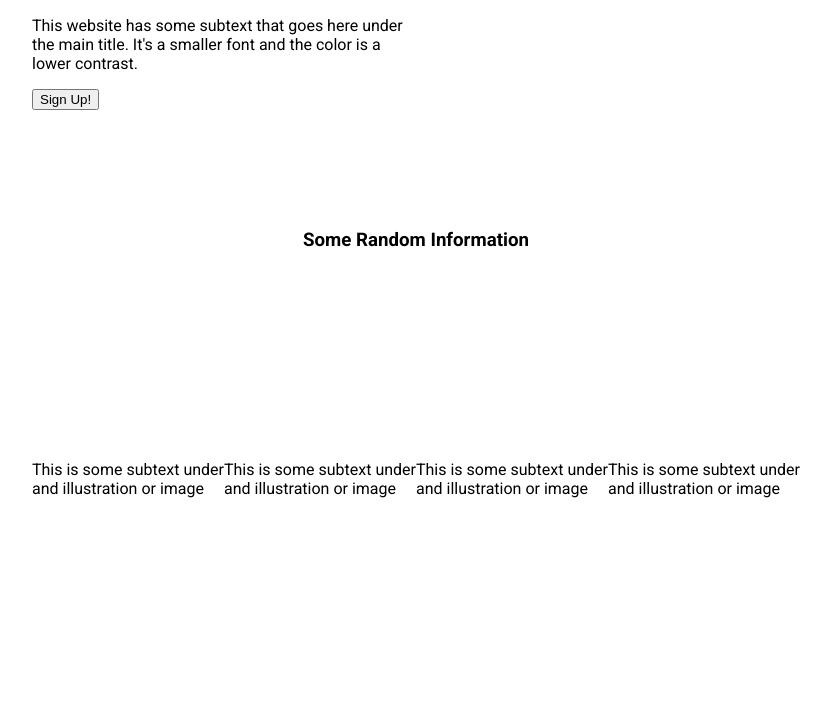
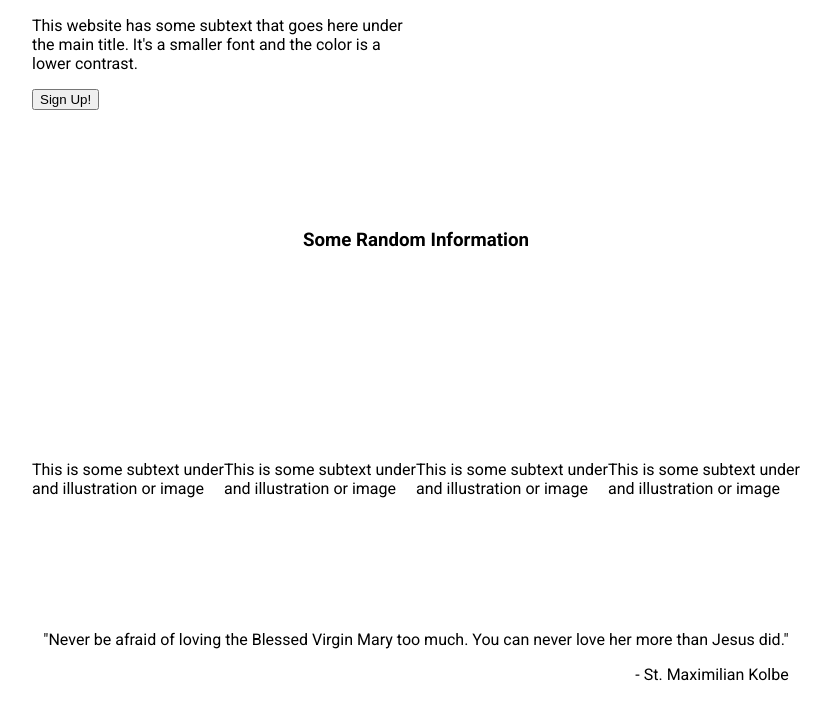
Before and after one commit to KingFryRice/landing-page, a plain HTML site: page index.html in a window 1280 px wide. Shown: the part 182-902 px from the top of the page, without its empty margins (224-1055 px from the left). Before the commit the page ends 800 px from the top, so only its background shows below. Drawn offline with Linux system fonts and the light colour scheme.

Commit message:
Flex structure quote section

```diff
--- a/index.html
+++ b/index.html
@@ -48,5 +48,12 @@
         </div>
     </section>
 
+    <section class="quote">
+        <div class="container">
+            <p class="text">"Never be afraid of loving the Blessed Virgin Mary too much. You can never love her more than Jesus did."</p>
+            <div class="author">- St. Maximilian Kolbe</div>
+        </div>
+    </section>
+
 </body>
 </html>
--- a/style.css
+++ b/style.css
@@ -85,7 +85,27 @@ body {
 
 /* Quote Section Structure */
 
+.quote {
+    margin: 50px 0;
+    display: flex;
+    flex-direction: column;
+    align-items: center;
+}
 
+.quote .container {
+    display: flex;
+    flex-direction: column;
+    align-items: center;
+    flex-wrap: wrap;
+}
+
+.quote .container .text {
+    flex-wrap: wrap;
+}
+
+.quote .container .author {
+    align-self: flex-end;
+}
 
 /* Final Section Structure */
 
```
